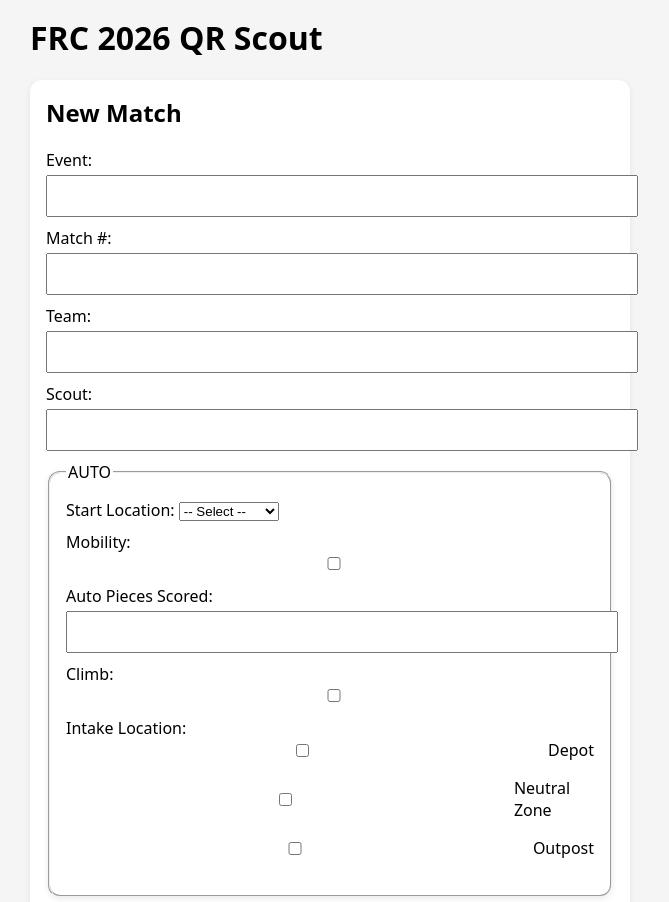
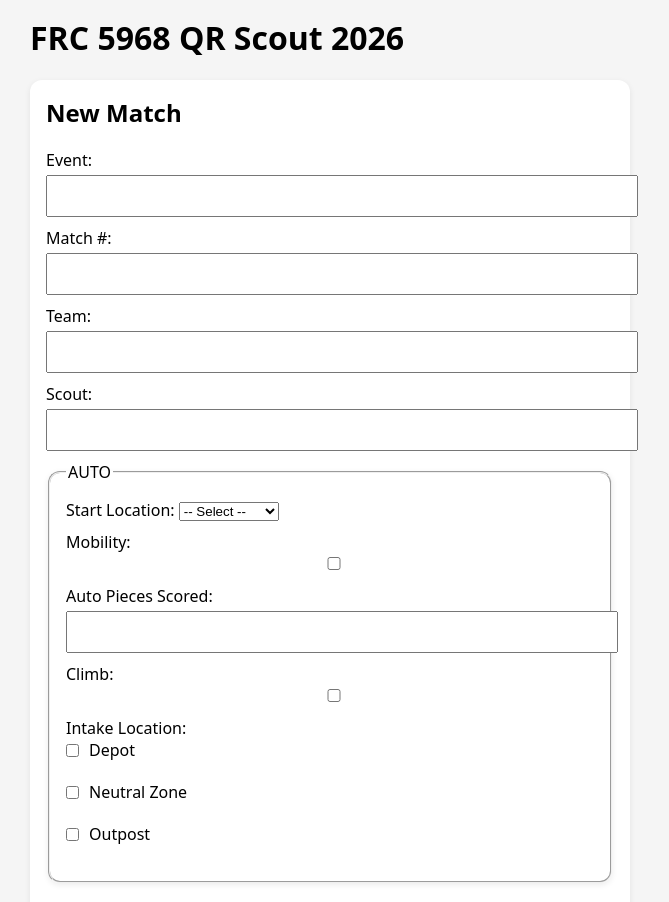
Before and after one commit to masonxg/5968-Game-Scouting, a React (Vite) app: page / in a window 1280 px wide. Shown: the top 902 px of the page, without its empty margins (310-979 px from the left). Built offline with nearby package versions, Linux system fonts and the light colour scheme.

Commit message:
adjusted graphics and updated readme

```diff
--- a/src/App.jsx
+++ b/src/App.jsx
@@ -45,7 +45,7 @@ function App() {
 
     return (
         <div className="app">
-            <h1>FRC 2026 QR Scout</h1>
+            <h1>FRC 5968 QR Scout 2026</h1>
 
             <MatchForm onSave={loadMatches} />
 
--- a/src/components/MatchForm.jsx
+++ b/src/components/MatchForm.jsx
@@ -73,17 +73,18 @@ function MatchForm({ onSave }) {
                                     ))}
                                     </select>
                                 ) : cfg.type === 'multiselect' ? (
-                                    <div style={{ display: 'grid', gap: 6 }}>
+                                    <div className="multi-select">
                                         {(cfg.options ?? []).map(opt => {
                                             const selected = (match[sectionName][key] ?? []).includes(opt)
+
                                             return (
-                                                <label key={opt} style={{ display: 'flex', gap: 10, alignItems: 'center' }}>
+                                                <label key={opt} className="multi-option">
                                                     <input
                                                         type="checkbox"
                                                         checked={selected}
                                                         onChange={() => toggleMulti(sectionName, key, opt)}
                                                     />
-                                                    {opt}
+                                                    <span>{opt}</span>
                                                 </label>
                                             )
                                         })}
--- a/src/styles.css
+++ b/src/styles.css
@@ -62,3 +62,29 @@ button {
     justify-content: space-between;
     align-items: center;
 }
+
+/* --- Fix multiselect checkbox alignment --- */
+.multi-option {
+    display: flex;
+    align-items: center;
+    justify-content: flex-start !important;
+    gap: 10px;
+    width: fit-content;
+}
+
+    .multi-option input[type="checkbox"] {
+        width: auto !important; /* override global input { width:100% } */
+        padding: 0;
+        margin: 0;
+    }
+
+    .multi-option span {
+        white-space: normal;
+    }
+
+/* Ensure the multiselect wrapper doesn't stretch weirdly */
+.multi-select {
+    display: flex;
+    flex-direction: column;
+    gap: 10px;
+}
```
